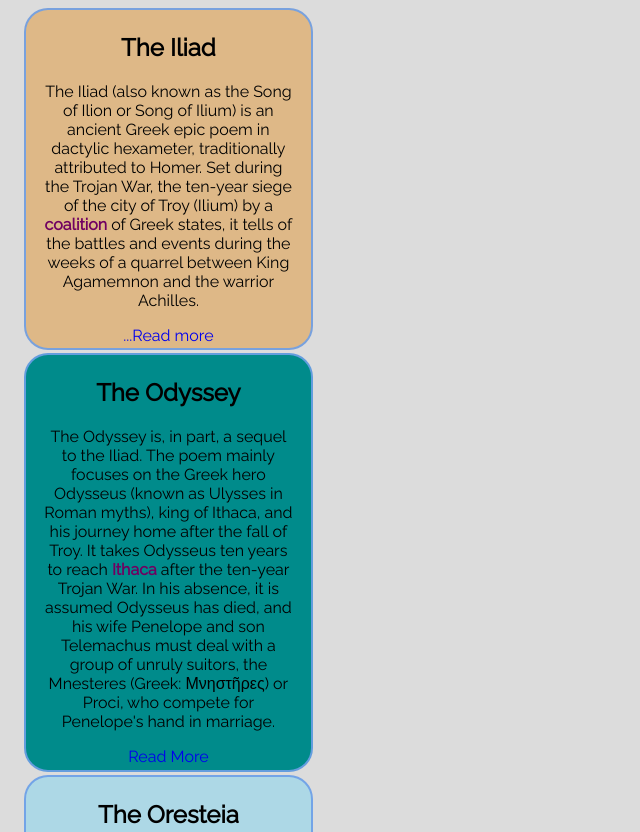
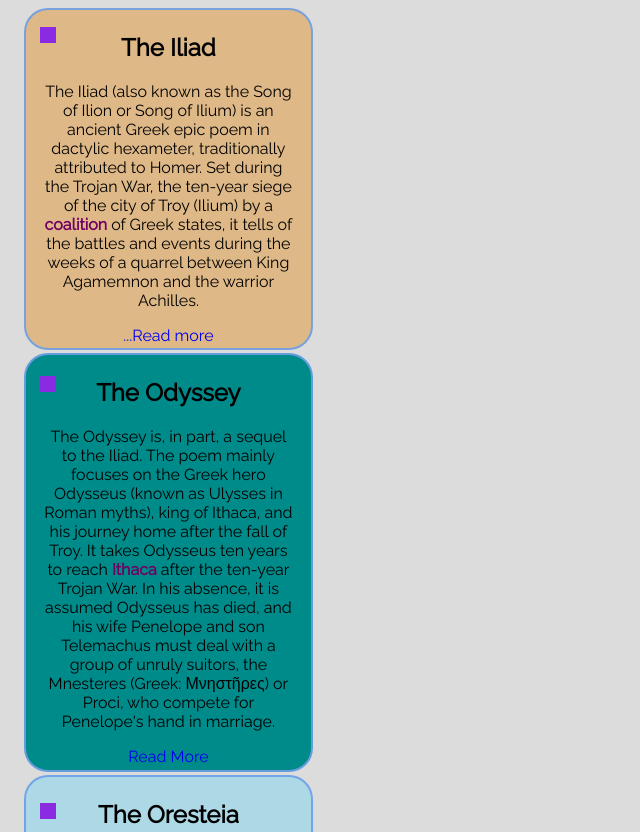
Before and after one commit to austindd/MySecondProject, a plain HTML site: page index.html in a window 1280 px wide. Shown: the top 832 px of the page, without its empty margins (0-640 px from the left). Drawn offline with Linux system fonts and the light colour scheme; a script that the page names is missing.

Commit message:
first section of CSS drills complete.

```diff
--- a/index.html
+++ b/index.html
@@ -22,7 +22,9 @@
                 Troy (Ilium) by a <span>coalition</span> of Greek states, it tells of the battles and events during the weeks of a
                 quarrel between King Agamemnon and the warrior Achilles.</p>
             <div class="readme-wrapper"><a href="https://en.wikipedia.org/wiki/Iliad" target="_blank">...Read more</a></div>
+            <div class="box-image"></div>
         </div>
+
         <div id="box2" class="boxes">
             <h2>The Odyssey</h2>
             <p> The Odyssey is, in part, a sequel to the Iliad. The poem mainly focuses on the Greek hero Odysseus
@@ -33,7 +35,9 @@
                 died, and his wife Penelope and son Telemachus must deal with a group of unruly suitors, the Mnesteres
                 (Greek: Μνηστῆρες) or Proci, who compete for Penelope's hand in marriage. </p>
             <div class="readme-wrapper"><a href="https://en.wikipedia.org/wiki/Odyssey" target="_blank">Read More</a></div>
+            <div class="box-image"></div>
         </div>
+
         <div id="box3" class="boxes">
             <h2>The Oresteia</h2>
             <p>The Oresteia is a trilogy of Greek tragedies written by Aeschylus in the 5th
@@ -47,7 +51,9 @@
                 Aeschylus'
                 finest work.</p>
             <div class="readme-wrapper"><a href="https://en.wikipedia.org/wiki/Oresteia" target="_blank">...Read more</a></div>
+            <div class="box-image"></div>
         </div>
+
         <div id="box4" class="boxes">
             <h2>The Divine Comedy</h2>
             <p>The Divine Comedy is widely considered to be the preeminent work in Italian literature[1] and one of the
@@ -60,7 +66,9 @@
                 and Paradise or Heaven, while allegorically the poem represents the soul's journey towards God.</p>
             <div class="readme-wrapper"><a href="https://en.wikipedia.org/wiki/Divine_Comedy" target="_blank">...Read
                     more</a></div>
+            <div class="box-image"></div>
         </div>
+
     </div>
 </body>
 
--- a/styles.css
+++ b/styles.css
@@ -15,6 +15,15 @@ a {
     padding: 0.2em 1em 0.2em 1em;
     border: 2px solid rgba(110, 159, 231, 0.904);
     border-radius: 1.5em;
+    position: relative;
+}
+.box-image {
+    width: 1em;
+    height: 1em;
+    background-color: blueviolet;
+    position: absolute;
+    top: 5%;
+    left: 5%;
 }
 #box1 {
     background-color: burlywood;
@@ -23,10 +32,10 @@ a {
     background-color: darkcyan;
 }
 #box3 {
-    background-color: lightblue
+    background-color: lightblue;
 }
 #box4 {
-    background-color: aquamarine
+    background-color: aquamarine;
 }
 :hover {
     cursor: pointer;
```
